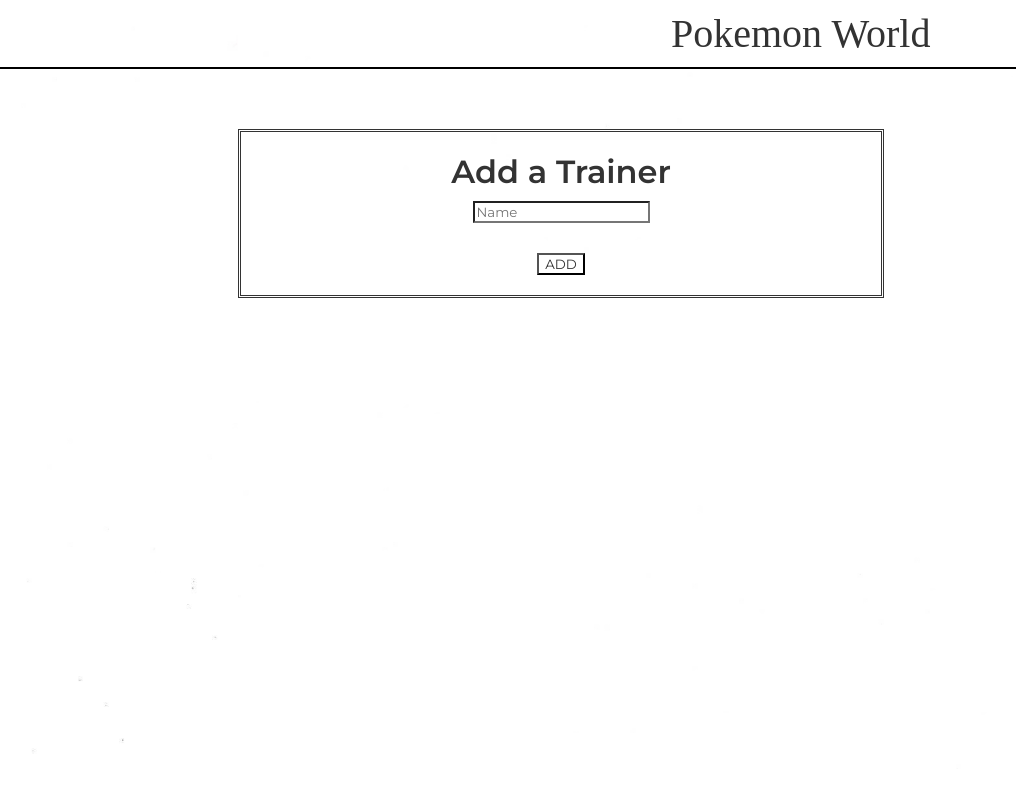
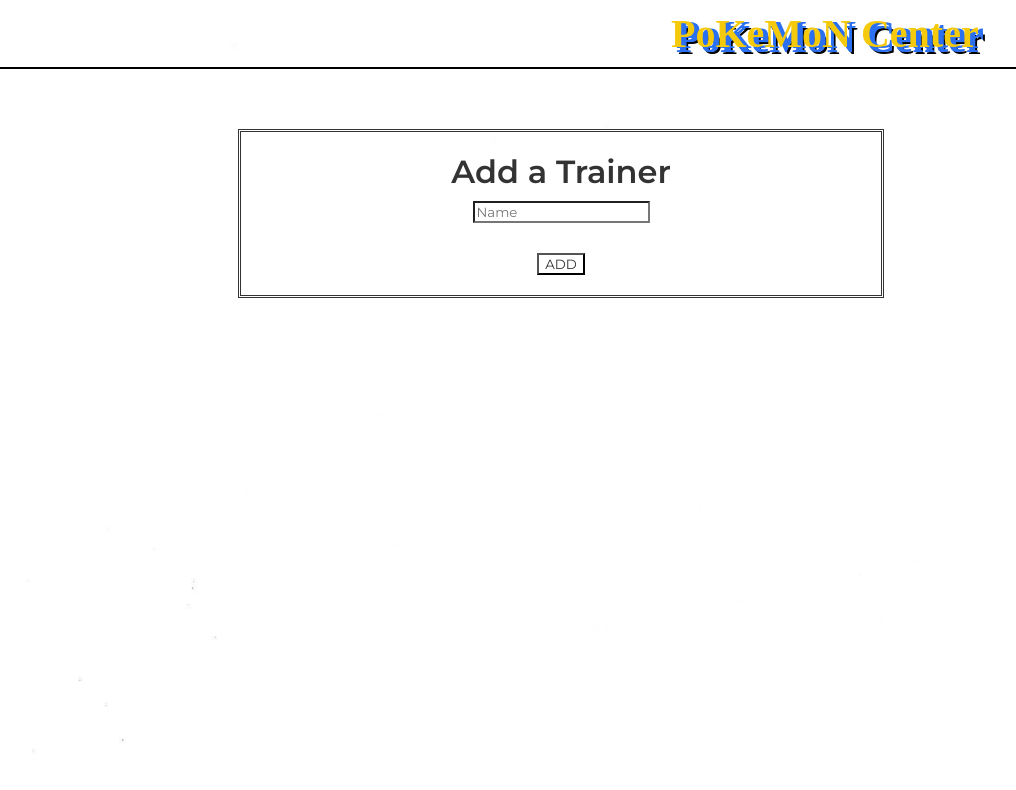
Before and after one commit to jofelgrepoUCSD/pokemon_management, a React (Create React App) app in the folder Client/pokemon_app/: page /addTrainer in a window 1280 px wide. Shown: the top 790 px of the page, without its empty margins (79-1095 px from the left). Built offline with nearby package versions, Linux system fonts and the light colour scheme; a web font is replaced by a local one.

Commit message:
Push to master, just added comments

```diff
--- a/Client/pokemon_app/src/App.js
+++ b/Client/pokemon_app/src/App.js
@@ -1,15 +1,11 @@
-import axios from 'axios';
-import {useEffect,useState} from 'react';
 import './index.css';
 import Navbar from './components/NavBar';
-import Trainer from './components/Trainers';
 import {Route,Switch,BrowserRouter} from 'react-router-dom';
 import Home from './components/Home';
 import SearchTrainer from './components/SearchTrainer';
 import AddPokemon from './components/AddPokemon';
 import AddTrainer from './components/AddTrainer';
 import SearchResult from './components/SearchResult';
-// import PokemonBattle from './components/PokemonBattle';
 
 function App() {
 
@@ -24,7 +20,6 @@
           <Route path='/addPokemon/:trainer' component={AddPokemon}></Route>
           <Route path='/addTrainer' component={AddTrainer}></Route>
           <Route path='/searchResult' component={SearchResult}></Route>
-          {/* <Route path='/battle' component={PokemonBattle}></Route> */}
 
       </Switch>
        </div>
--- a/Client/pokemon_app/src/components/AddPokemon.js
+++ b/Client/pokemon_app/src/components/AddPokemon.js
@@ -1,19 +1,15 @@
 import axios from 'axios';
 import {useEffect,useState} from 'react';
-import {useHistory,useLocation} from 'react-router-dom';
-import {useSelector, useDispatch} from 'react-redux'
+import {useHistory} from 'react-router-dom';
+import {useDispatch} from 'react-redux'
 import {addPokemon} from '../redux/actions/ProjectActions'
-// import {Link} from 'react-router-dom';
 import '../index.css';
 
 
 const AddPokemon = (props) => {
 
-
 	const dispatch = useDispatch();
 	const history = useHistory();
-	const location = useLocation();
-
 	const {trainer} = props.match.params;
 
 	// Implementing Redux
@@ -24,7 +20,6 @@
 		Move: " ",
 	})
 
-	const[targetTrainer,setTargetTrainer] = useState([])
 	const[alltrainer,setAllTrainer] = useState([])
 
 	useEffect( () => {
@@ -44,6 +39,7 @@
 
 	const submitValue = async (e) => {
 
+		// Submit pokemon to database
 		e.preventDefault();
 		axios.post("http://localhost:3001/api/pokemons/post", {
 			ID: pokemonForm.ID,
@@ -52,6 +48,7 @@
 			Type: pokemonForm.Type,
 			TrainerName: trainer,
 			}).then((res) => {
+			// Update the Redux Store
 			dispatch(addPokemon({
 				instance: res.data.instance,
 				ID: pokemonForm.ID,
@@ -62,14 +59,14 @@
 			}));
 		})
 
-		// 1.  Kuhanin Trainer Table ng iuupdate
+		// Get the target trainer, note: get request can't have a body
 		axios.get("http://localhost:3001/api/trainers/getone?Name=	" + trainer,
 		).then((res)=>{
 			console.log(res);
-			setTargetTrainer(res);
 			updateUser(res);
 		}).catch(err=> console.log(err));
 
+		// The target trainer is passed here then update its pokemon_owned table.
 		const updateUser = (res) => {
 			var newValue = ""
 			var curr_owned = res.data[0].Pokemon_owned;
@@ -78,7 +75,7 @@
 			} else {
 			 	newValue = curr_owned + "," + pokemonForm.ID;
 			}
-
+			// Make the update to the database
 			axios.put("http://localhost:3001/api/trainers/put",{
 				data: {
 						Name: trainer,
@@ -87,13 +84,7 @@
 					console.log("PUT")
 				})
 		}
-
-		// 2. Logic ng string to array tapos concatenate yun bagong pokemon ID
-
-		// 3. axios.put para i update
 		history.push('/')
-
-
 	}
 
 	return (
--- a/Client/pokemon_app/src/components/DeletePokemon.js
+++ b/Client/pokemon_app/src/components/DeletePokemon.js
@@ -1,54 +1,51 @@
-import qs from 'qs';
 import axios from 'axios';
-import {useEffect,useState} from 'react';
-import {useHistory,Link} from 'react-router-dom';
-import {useSelector, useDispatch} from 'react-redux'
+import {useDispatch} from 'react-redux'
 import {deletePokemon} from '../redux/actions/ProjectActions'
-
-
 import '../index.css';
 
 const DeletePokemon = (props) => {
 
 	const {pokemon} = props;
-	const history = useHistory();
 	const dispatch = useDispatch();
 
+	const handleDelete = () =>{
 
-	const handleDelete = () =>{
-		// Temporary need a redux action here
+		// Delete a pokemon here using its instance
 		axios.delete("http://localhost:3001/api/pokemons/delete",
-		{data: {instance: pokemon.instance }}
+		{
+			data:
+			{
+				instance: pokemon.instance
+			}
+		}
 		).then((res)=>{
-			console.log(res)
+			// Update the Redux Store
 			dispatch(deletePokemon(
 				{ TrainerName:pokemon.TrainerName,
 				  instance: pokemon.instance,
 				}))
 		})
-		//window.location.reload();
 
+		// Get the target trainer we need to update.
 		axios.get("http://localhost:3001/api/trainers/getone?Name=	" + pokemon.TrainerName,
 		).then((res)=>{
-			console.log(res);
 			updateUser(res);
 		}).catch(err=> console.log(err));
 
+		// Update the target trainer's pokemon_owned table.
 		const updateUser = (res) => {
 
-			console.log("ondelete",res)
 			var curr_owned = res.data[0].Pokemon_owned;
 			var arr_owned = curr_owned.split(",");
 			let newValue = arr_owned.filter(id => id != pokemon.ID);
-			console.log(newValue);
 
-
+			// Update the database
 			axios.put("http://localhost:3001/api/trainers/put",{
 				data: {
 						Name: pokemon.TrainerName,
 						Pokemon_owned:newValue.toString(),
 				}}).then((res)=>{
-					console.log("PUT")
+					console.log("Succesfully udpated database")
 				})
 		}
 	}
@@ -61,18 +58,3 @@
 	 );
 }
 export default DeletePokemon;
-
-		// <div>
-		// 	<form className="edit-form" onSubmit={this.handleSubmit}>
-        //             <h5 className="add-trainer">Add Trainer</h5>
-        //             <div className="input-field">
-        //                 <label htmlFor="name">Name</label>
-        //                 <input type="text" id="Name" onChange={this.handleChange} />
-        //             </div>
-        //         </form>
-		// </div>
-
-		// const frmdetails = {
-		// 	'Name': name,
-		// 	'Pokemon_owned': null,
-		// }
--- a/Client/pokemon_app/src/components/DeleteTrainer.js
+++ b/Client/pokemon_app/src/components/DeleteTrainer.js
@@ -1,29 +1,26 @@
-import qs from 'qs';
 import axios from 'axios';
-import {useEffect,useState} from 'react';
-import {useHistory,Link} from 'react-router-dom';
-import {useSelector, useDispatch} from 'react-redux'
+import {useHistory} from 'react-router-dom';
+import {useDispatch} from 'react-redux'
 import {deleteTrainer} from '../redux/actions/ProjectActions'
 import '../index.css';
 
 const DeleteTrainer = (props) => {
 
 	 const {trainer} = props;
-
 	 const dispatch = useDispatch();
-	 const history = useHistory();
 
 	const handleDelete = () =>{
 
 		// Check if pokemon array is empty or not
 		if (trainer.Pokemons.length === 0){
 			alert("Trainer was deleted")
-			// Temporary! need a redux action here
+
+			// Update the database by deleting the trainer
 			axios.delete("http://localhost:3001/api/trainers/delete",
 			{data: {Name: trainer.Name }}
 			).then((res)=>{
+				// Update the Redux Store
 				dispatch(deleteTrainer({Name:trainer.Name}))
-				console.log(res)
 			})
 		} else { // -> cannot deleted
 			alert("Need to Clear the pokemon")
--- a/Client/pokemon_app/src/components/Home.js
+++ b/Client/pokemon_app/src/components/Home.js
@@ -1,9 +1,5 @@
-import axios from 'axios';
-import {useEffect,useState} from 'react';
 import '../index.css';
-import Navbar from '../components/NavBar';
 import Trainer from '../components/Trainers';
-import {Route,Switch,BrowserRouter} from 'react-router-dom';
 
 
 function Home() {
--- a/Client/pokemon_app/src/components/NavBar.js
+++ b/Client/pokemon_app/src/components/NavBar.js
@@ -4,9 +4,8 @@
 	return (
 
 	<nav className="navbar">
-		<a href="/" className="Logo"> Pokemon World</a>
+		<a href="/" className="Logo"> <h1 className="Poke-font">PoKeMoN Center</h1></a>
 		<div className="links">
-			{/* <a href="/">Home</a> */}
 		</div>
 	</nav>
 	);
--- a/Client/pokemon_app/src/components/SearchTrainer.js
+++ b/Client/pokemon_app/src/components/SearchTrainer.js
@@ -1,34 +1,20 @@
 import axios from 'axios';
 import {useEffect,useState} from 'react';
-import {Link, Redirect, useHistory} from 'react-router-dom';
-import SearchResult from './SearchResult';
+import {useHistory} from 'react-router-dom';
 import '../index.css';
 
 
 const SearchTrainer = () => {
 
-	 /*  Approach:
-	  *	 Create 2 search bar one for trainer and pokemon
-	  *	 Fetch both trainer list and Pokemon list
-	  *	 First search bar is for trainer and uses trainers list
-	  *	 Second search bar is for pokemon and uses pokemon list
-	  *  	- we use pokemon list to return its owner.
-	  *  Redirect to a screen to display trainer's party.
-	  *
-	  *   Note: Not sure why I return a list of trainer.
-	  */
-
 	const [trainersList,setTrainersList] = useState([]);
   	const [pokemonList,setPokemonList] = useState([]);
 
-
 	const [lookFor,setLookFor] = useState("");
-	const [trainer,setTrainer] = useState("");
-	const [pokemon,setPokemon] = useState("");
 
 	const result = [];
 	const history = useHistory();
 
+	// First fetch all the data from database,both trainer and pokemon
   	useEffect(()=> {
 
 		// Get all the trainer
@@ -44,34 +30,35 @@
    	    });
   	},[])
 
-	  const showResult = () => {
-		console.log(result)
-		history.push({
-			pathname:'/searchResult',
-			state: {detail: result}
-		})
-	  }
-	  const searchNow = (e) => {
+	// First search inside the trainer table to find a trainer
+	const searchNow = (e) => {
 		e.preventDefault();
-		//const result = []
-		// First search in the trainer's list
 		for (var i =0; i < trainersList.length;i++){
+			// if found add the result to the list and call showResult()
 			if(trainersList[i].Name == lookFor){
 				result.push(trainersList[i].Name)
-				//go To result page maybe fire a method
 				showResult();
 				return
 			}
 		}
-		// If user's input is a pokemon then search the pokemon list
+		// If user's input is a pokemon then search the pokemon list instead
 		for (var i = 0; i < pokemonList.length;i++){
 			if(pokemonList[i].Name == lookFor){
 				result.push(pokemonList[i].TrainerName)
 			}
 		}
+		// Call showResult method only if result list is non empty
 		if (result.length != 0){
 			showResult();
 		}
+	  }
+
+	  // go to result page and pass the result as a prop
+	  const showResult = () => {
+		history.push({
+			pathname:'/searchResult',
+			state: {detail: result}
+		})
 	  }
 
 	return (
--- a/Client/pokemon_app/src/components/Trainers.js
+++ b/Client/pokemon_app/src/components/Trainers.js
@@ -1,5 +1,5 @@
 import axios from 'axios';
-import {useEffect,useState} from 'react';
+import {useEffect} from 'react';
 import {Link} from 'react-router-dom';
 import DeletePokemon from './DeletePokemon';
 import DeleteTrainer from './DeleteTrainer';
@@ -11,10 +11,12 @@
 const Trainer = () => {
 
 	// Implementing Redux
+	// We get what ever we have from Redux store
+	// very similar to map state to props
 	const project = useSelector((state) => state.rootReducer.project);
     const dispatch = useDispatch();
 
-	// Fetch Product
+	// Fetch Product from database
 	const fetchProject = () => {
   	  	axios.get("http://localhost:3001/api/trainers/getall").then((res)=>{
 		  dispatch(setProject(res.data))
--- a/Client/pokemon_app/src/index.css
+++ b/Client/pokemon_app/src/index.css
@@ -13,10 +13,21 @@
   background-position-y: 15px;
 }
 .Logo {
+  text-shadow: -1px 0 black, 0 1px black, 1px 0 black, 0 -1px black;
   text-decoration: none;
   font-size: 40px;
   font-family: Pokemon;
   margin-left: 740px;
+}
+
+.Poke-font {
+  text-shadow: 5px 5px rgb(43, 112, 241), 5px 5px rgb(43, 112, 241),
+    5px 1px rgb(43, 112, 241), 7px 7px black;
+  text-decoration: none;
+  font-size: 40px;
+  font-family: Pokemon;
+  color: rgb(245, 202, 13);
+  /* margin-left: 740px; */
 }
 
 .trainer-title {
```
Also changed, not shown: Client/pokemon_app/src/components/AddTrainer.js (+6 -4 lines), Client/pokemon_app/src/components/SearchResult.js (+1 -21 lines).
